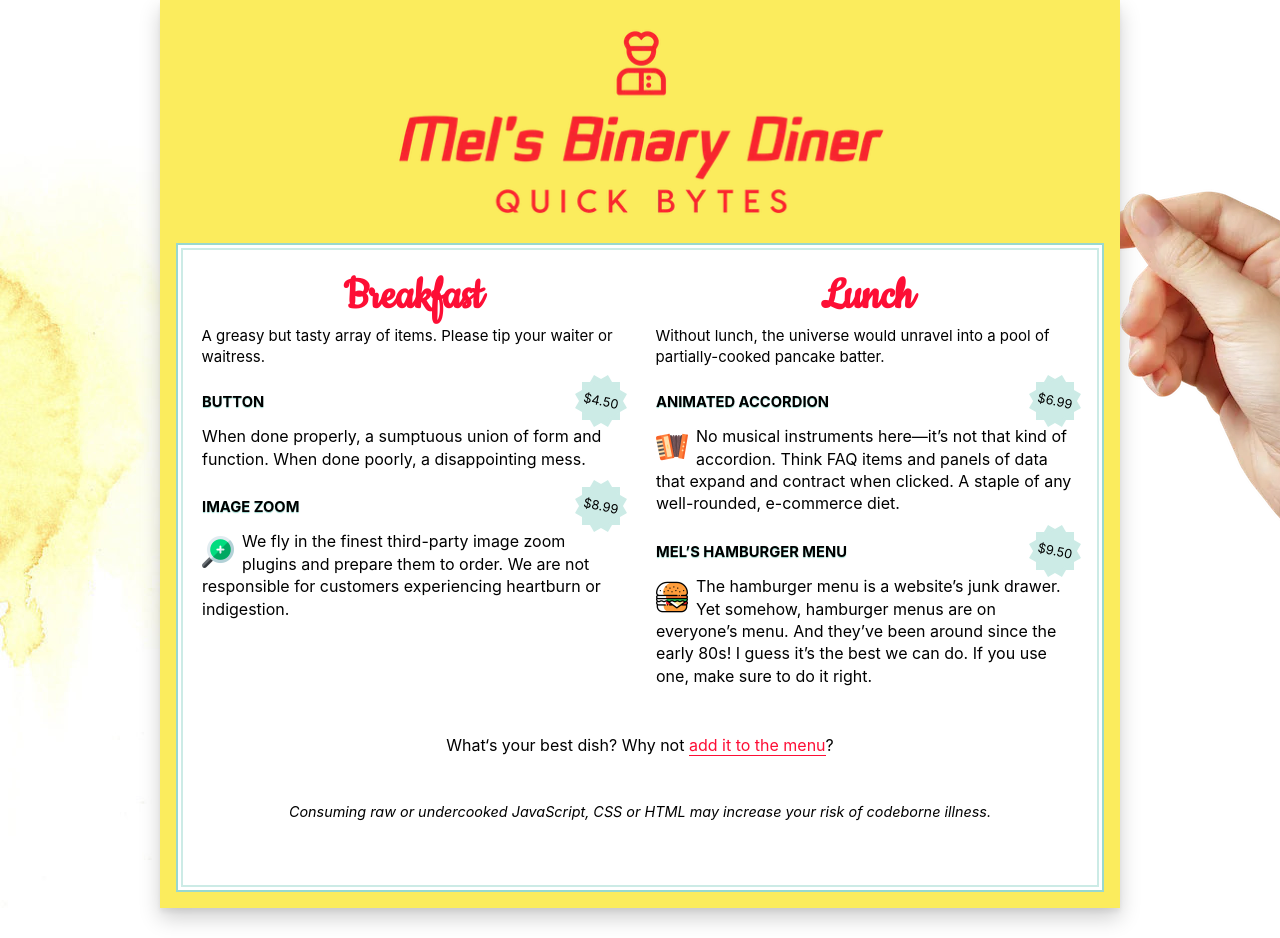
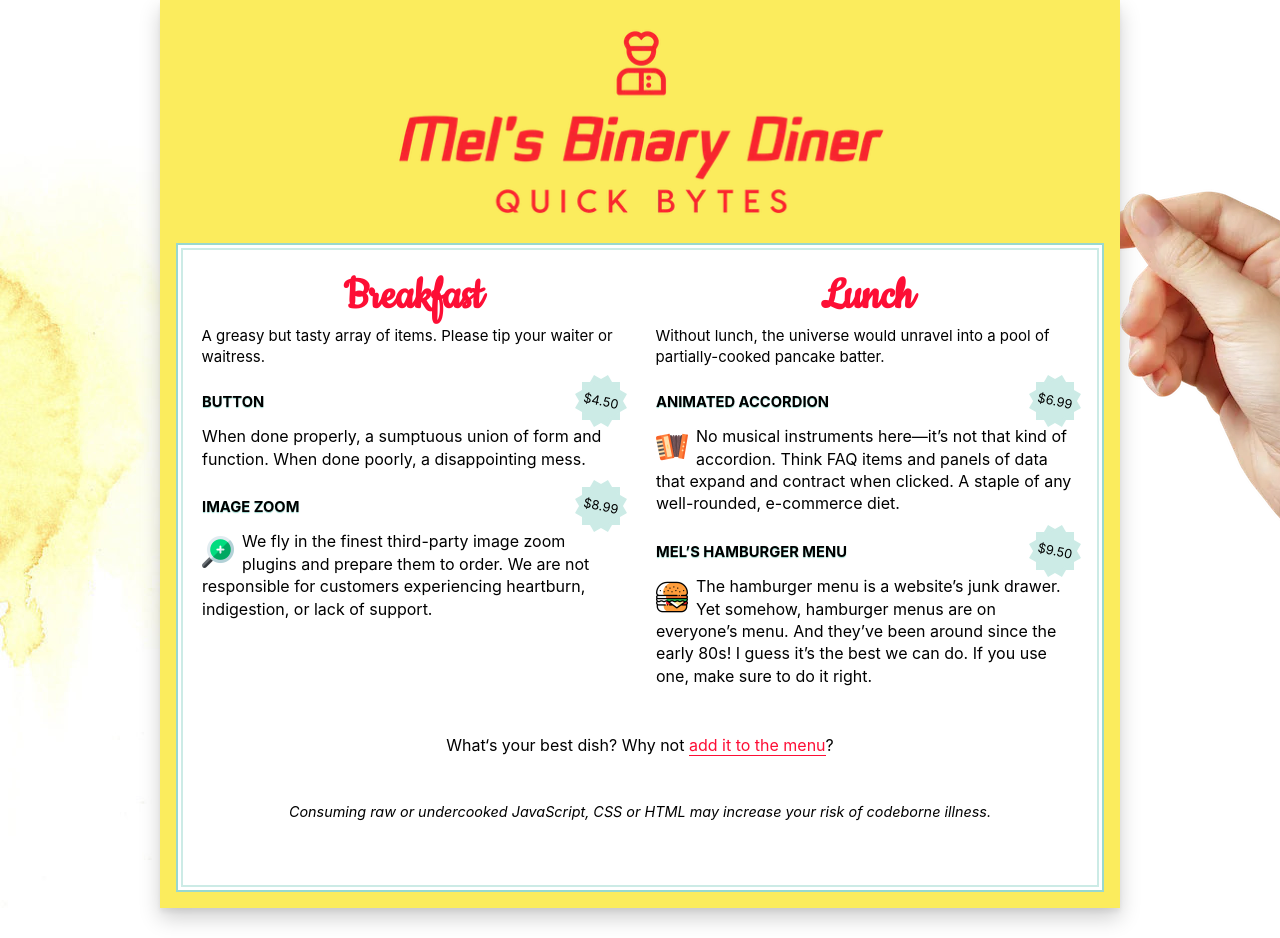
Before and after one commit to antibland/binary-diner, a React (Create React App) app: page / in a window 1280 px wide. Shown: the top 938 px of the page. Built offline with nearby package versions, Linux system fonts and the light colour scheme; grey boxes are pictures that could not be loaded; a small style sheet from the web is missing.

Commit message:
Little ol' text change

```diff
--- a/src/menuData.js
+++ b/src/menuData.js
@@ -16,7 +16,7 @@ const data = [
         componentName: 'ImageZoom',
         imgName: '/zoom.png',
         description:
-          'We fly in the finest third-party image zoom plugins and prepare them to order. We are not responsible for customers experiencing heartburn or indigestion.',
+          'We fly in the finest third-party image zoom plugins and prepare them to order. We are not responsible for customers experiencing heartburn, indigestion, or lack of support.',
         price: '$8.99',
       },
     ],
```
